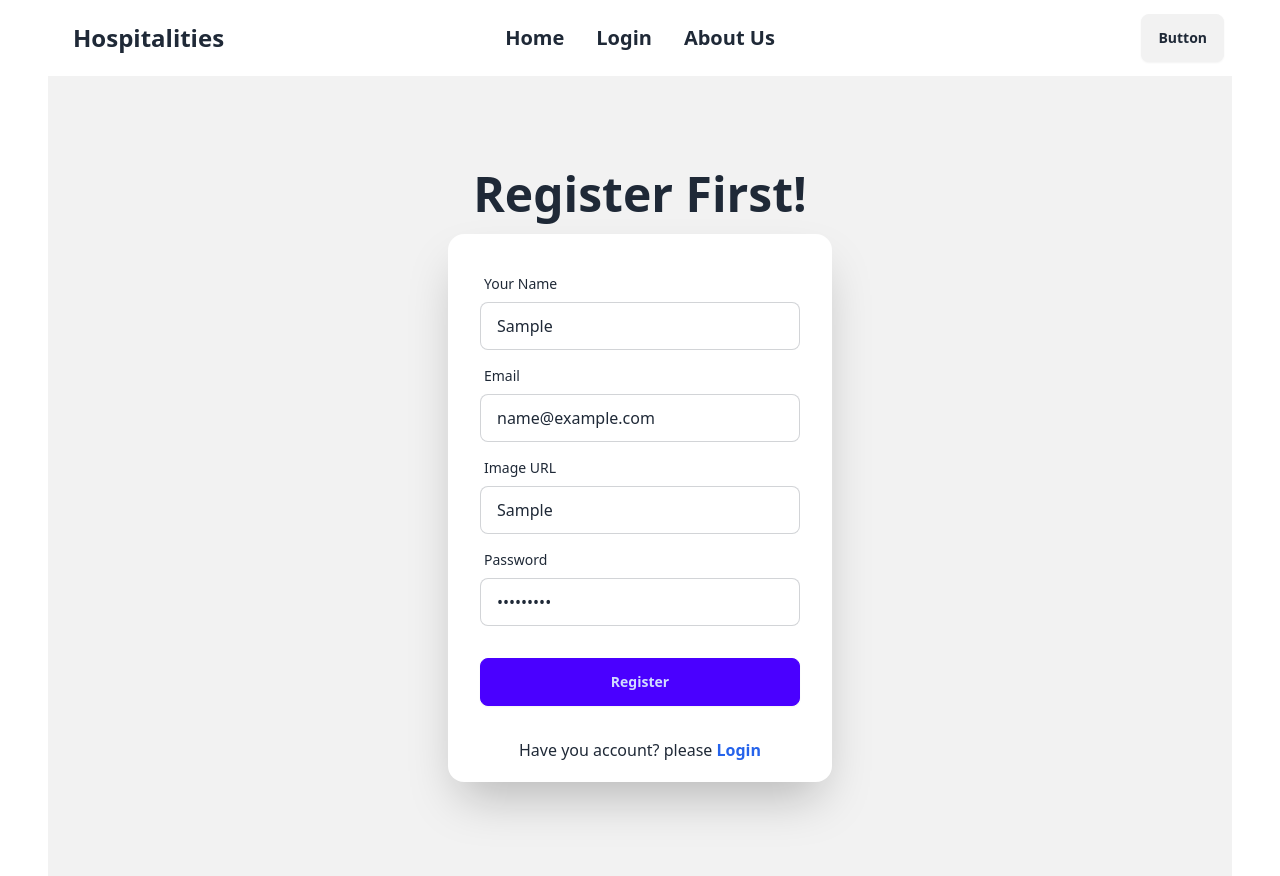
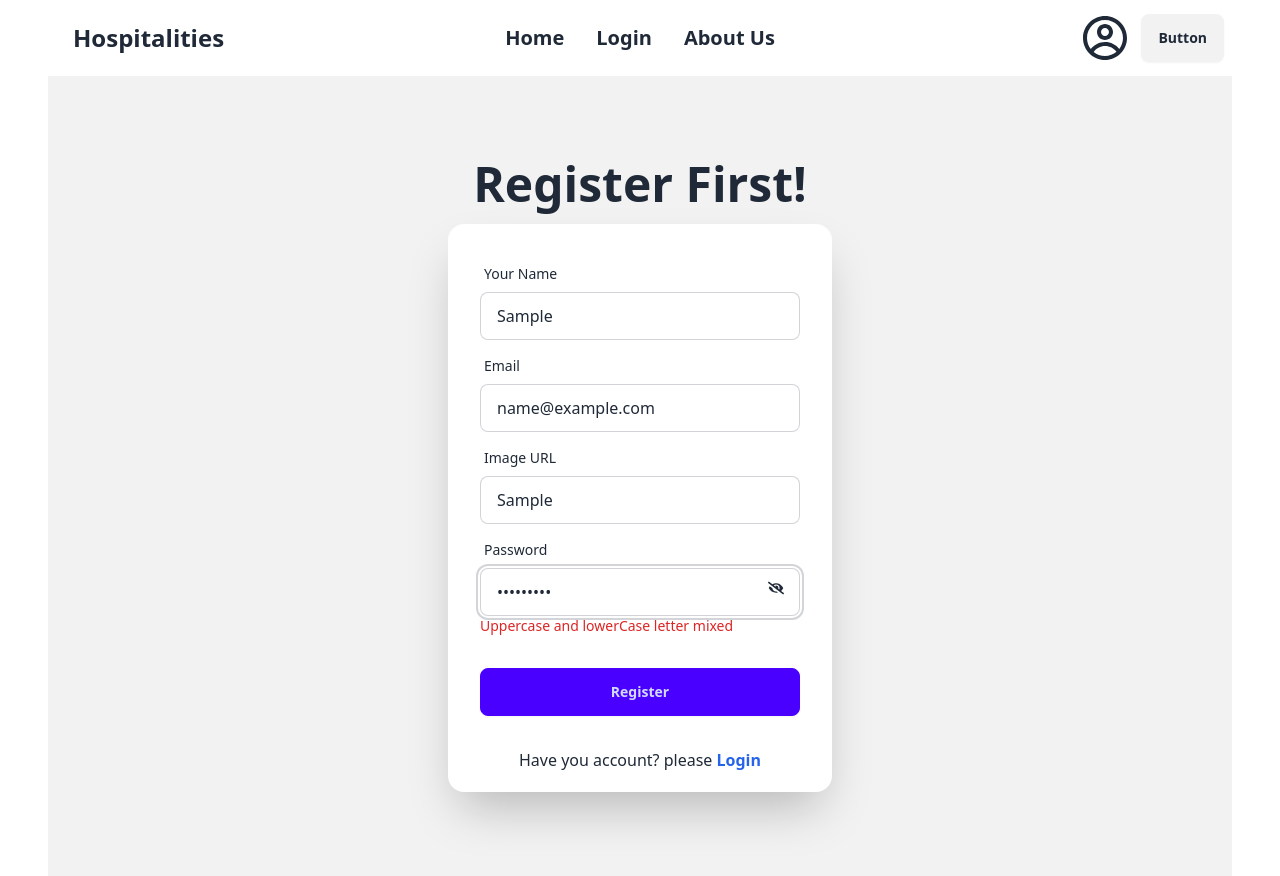
Before and after one commit to MdJowelAhmed/Real-state, a React (Vite) app: page /register in a window 1280 px wide. Both pictures are taken after typing "Sample", "name@example.com", "Sample", "Sample123" into the empty fields and a click on the button "Register". Built offline with nearby package versions, Linux system fonts and the light colour scheme.

Commit message:
dynamic title setup

```diff
--- a/index.html
+++ b/index.html
@@ -2,7 +2,7 @@
 <html lang="en">
   <head>
     <meta charset="UTF-8" />
-    <link rel="icon" type="image/svg+xml" href="/vite.svg" />
+    <link rel="icon" type="image/svg+xml" href="hos.jpg" />
     <meta name="viewport" content="width=device-width, initial-scale=1.0" />
     <title>Hospitalities</title>
   </head>
--- a/package.json
+++ b/package.json
@@ -15,7 +15,9 @@
     "match-sorter": "^6.3.4",
     "react": "^18.2.0",
     "react-dom": "^18.2.0",
+    "react-helmet-async": "^2.0.4",
     "react-hook-form": "^7.51.2",
+    "react-icons": "^5.0.1",
     "react-router-dom": "^6.22.3",
     "sort-by": "^1.2.0"
   },
--- a/src/Components/Routes/Routes.jsx
+++ b/src/Components/Routes/Routes.jsx
@@ -19,8 +19,9 @@ const router=createBrowserRouter([
                 loader:()=>fetch('fakeData.json')
             },
             {
-                path: '/properties',
-                element: <Properties></Properties>
+                path: '/properties/:id',
+                element: <Properties></Properties>,
+                loader:()=>fetch('fakeData.json')
             },
             {
                 path: '/about',
--- a/src/Components/ShareComponents/Navbar.jsx
+++ b/src/Components/ShareComponents/Navbar.jsx
@@ -1,8 +1,9 @@
 import { NavLink } from "react-router-dom";
+import { CgProfile } from "react-icons/cg";
 
 
 const Navbar = () => {
-    const navLinks=<>
+    const navLinks = <>
         <li> <NavLink to='/'><button className="text-xl font-bold" >Home</button></NavLink> </li>
         <li> <NavLink to='/login'><button className="text-xl font-bold" >Login</button></NavLink> </li>
         <li> <NavLink to='/about'><button className="text-xl font-bold" >About Us</button></NavLink> </li>
@@ -31,6 +32,7 @@ const Navbar = () => {
                 </ul>
             </div>
             <div className="navbar-end">
+                <p className="text-5xl mr-3"> <CgProfile ></CgProfile></p>
                 <a className="btn">Button</a>
             </div>
         </div>
--- a/src/Pages/Error/ErrorPage.jsx
+++ b/src/Pages/Error/ErrorPage.jsx
@@ -1,9 +1,13 @@
+import { Helmet } from "react-helmet-async";
 import { Link } from "react-router-dom";
 
 
 const ErrorPage = () => {
     return (
         <div>
+            <Helmet>
+                <title>Hospitalities / ErrorPage</title>
+            </Helmet>
             <img className="mt-16 mb-6 mx-auto" src="https://t3.ftcdn.net/jpg/04/77/50/36/360_F_477503654_pH4oa2ZAI1wwsaYTgLl3f580ABWqh84C.jpg" alt="" />
 
             <div className="text-center">
--- a/src/Pages/Home/Home.jsx
+++ b/src/Pages/Home/Home.jsx
@@ -3,6 +3,7 @@ import Navbar from "../../Components/ShareComponents/Navbar";
 import Banner from "./Banner";
 import { useLoaderData } from "react-router-dom";
 import Service from "./Service";
+import { Helmet } from "react-helmet-async";
 
 
 
@@ -11,6 +12,9 @@ const Home = () => {
     console.log(services)
     return (
         <div className="my-12 space-y-12">
+            <Helmet>
+                <title>Hospitalities / Home</title>
+            </Helmet>
             <Navbar></Navbar>
             <Banner></Banner>
             <div className="my-16">
--- a/src/Pages/Home/Service.jsx
+++ b/src/Pages/Home/Service.jsx
@@ -3,7 +3,7 @@ import PropTypes from 'prop-types'
 import { Link } from 'react-router-dom'
 
 const Service = ({ service }) => {
-    const { estate_title, segment_name, description, price, image, status ,location} = service
+    const {id, estate_title, segment_name, description, price, image, status ,location} = service
     return (
         <div>
 
@@ -18,7 +18,7 @@ const Service = ({ service }) => {
                         <div className="flex ">
 
                             <p className='text-green-800 text-xl'>{location}</p>
-                            <Link to='/properties'> <button className="btn btn-primary">“View Property</button></Link>
+                            <Link to={`/properties/${id}`} ><button className="btn btn-primary">ViewProperty</button></Link>
                         </div>
                     </div>
                 </div>
--- a/src/Pages/Login/Login.jsx
+++ b/src/Pages/Login/Login.jsx
@@ -1,11 +1,15 @@
 import { Link } from "react-router-dom";
 import Navbar from "../../Components/ShareComponents/Navbar";
+import { Helmet } from "react-helmet-async";
 
 
 
 const Login = () => {
     return (
         <div>
+             <Helmet>
+                <title>Hospitalities / Login</title>
+            </Helmet>
             <Navbar></Navbar>
             <div className="hero min-h-screen bg-base-200">
                 <div className="hero-content flex-col">
--- a/src/Pages/Register/Register.jsx
+++ b/src/Pages/Register/Register.jsx
@@ -1,21 +1,28 @@
 import { Link } from "react-router-dom";
 import Navbar from "../../Components/ShareComponents/Navbar";
-import { useForm } from "react-hook-form"
+import { useForm } from "react-hook-form";
+import { FaEye, FaEyeSlash } from "react-icons/fa"
+import { useState } from "react";
+import { Helmet } from "react-helmet-async";
 
 
 const Register = () => {
+    const [showPassword,setShowPassword]=useState(false)
     const {
         register,
         handleSubmit,
-        watch,
+
         formState: { errors },
-      } = useForm()
+    } = useForm()
 
-      const onSubmit=data=>{
+    const onSubmit = data => {
         console.log(data)
-      }
+    }
     return (
         <div>
+            <Helmet>
+                <title>Hospitality / Register</title>
+            </Helmet>
             <Navbar></Navbar>
             <div className="hero min-h-screen bg-base-200">
                 <div className="hero-content flex-col">
@@ -29,7 +36,7 @@ const Register = () => {
                                 <label className="label">
                                     <span className="label-text">Your Name</span>
                                 </label>
-                                <input type="text" name="Name" placeholder="Your Name" className="input input-bordered" {...register("Name", { required: true })}/>
+                                <input type="text" name="Name" placeholder="Your Name" className="input input-bordered" {...register("Name", { required: true })} />
                                 {errors.Name && <span className="text-red-600 text-sm">This field is required</span>}
                             </div>
                             <div className="form-control">
@@ -46,13 +53,32 @@ const Register = () => {
                                 </label>
                                 <input type="text" name="image" placeholder="Image URL" className="input input-bordered" />
                             </div>
-                            <div className="form-control">
+                            <div className="form-control relative">
                                 <label className="label">
                                     <span className="label-text">Password</span>
                                 </label>
-                                <input type="password" name="Password" placeholder="password" className="input input-bordered" {...register("Password", { required: true })} />
-                                {errors.Password && <span className="text-red-600 text-sm">This field is required</span>}
+                                <input type={showPassword ?"text" :"password"} name="Password" placeholder="password" className="input input-bordered" {...register("Password", {
+                                    required: {
+                                        value: true,
+                                        message: "Your must fill the password field"
+                                    },
+                                    minLength: {
+                                        value: 6,
+                                        message: 'Password must min 6 characters'
+                                    },
+                                    pattern: {
+                                        value: /^[A-Za-z]+$/i,
+                                        message: 'Uppercase and lowerCase letter mixed'
+                                    }
+                                })} />
+                                {errors.Password && <span className="text-red-600 text-sm">{errors.Password.message}</span>}
+                                <div onClick={()=>setShowPassword(!showPassword)} className="absolute ml-72 mt-12">
+                                    {
+                                       showPassword ?  <FaEye /> :  <FaEyeSlash />
+                                    }
 
+
+                                </div>
                             </div>
                             <div className="form-control mt-6">
                                 <button className="btn btn-primary">Register</button>
--- a/src/Pages/about/About.jsx
+++ b/src/Pages/about/About.jsx
@@ -1,3 +1,4 @@
+import { Helmet } from "react-helmet-async";
 import Navbar from "../../Components/ShareComponents/Navbar";
 
 
@@ -5,6 +6,9 @@ import Navbar from "../../Components/ShareComponents/Navbar";
 const About = () => {
     return (
         <div>
+             <Helmet>
+                <title>Hospitalities / AboutUs</title>
+            </Helmet>
             <Navbar></Navbar>
             this is about page
         </div>
--- a/src/main.jsx
+++ b/src/main.jsx
@@ -3,9 +3,13 @@ import ReactDOM from 'react-dom/client'
 import './index.css'
 import { RouterProvider } from 'react-router-dom'
 import router from './Components/Routes/Routes.jsx'
+import { HelmetProvider } from 'react-helmet-async';
 
 ReactDOM.createRoot(document.getElementById('root')).render(
   <React.StrictMode>
-    <RouterProvider router={router}></RouterProvider>
+    <HelmetProvider>
+      <RouterProvider router={router}></RouterProvider>
+    </HelmetProvider>
+
   </React.StrictMode>,
 )
```
Also changed, not shown: src/Pages/properties/Properties.jsx (+12 -1 lines), public/hos.jpg (added), 1 other file (tests, documents, lock files or other folders). Lines whose indentation alone changed are shown as unchanged.
